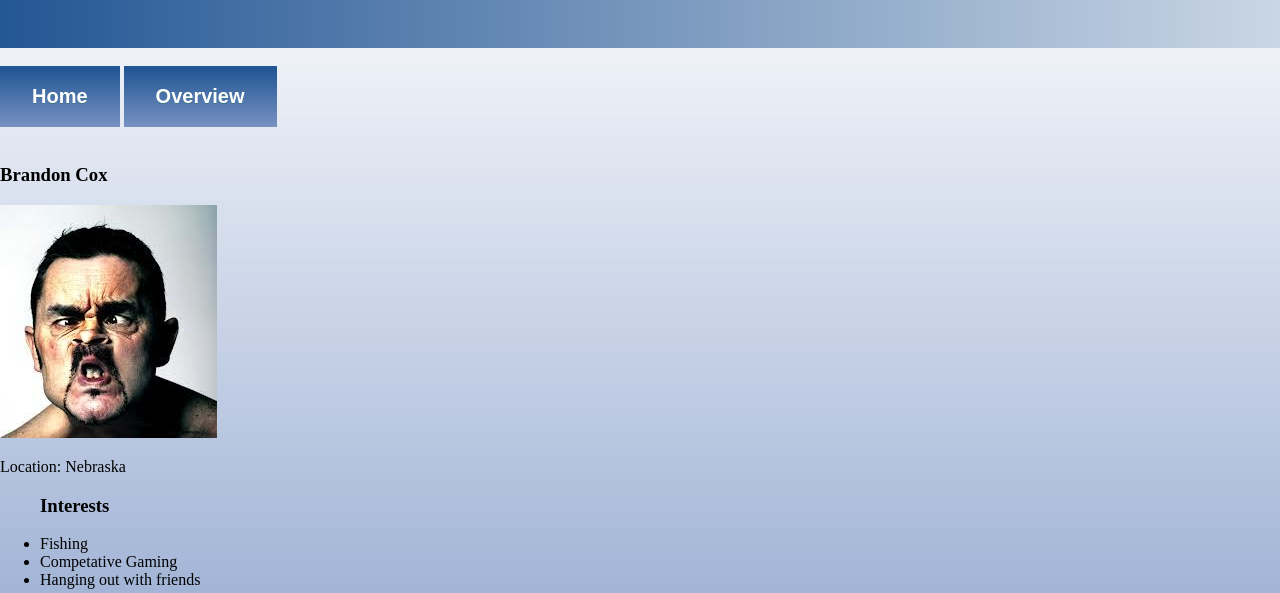
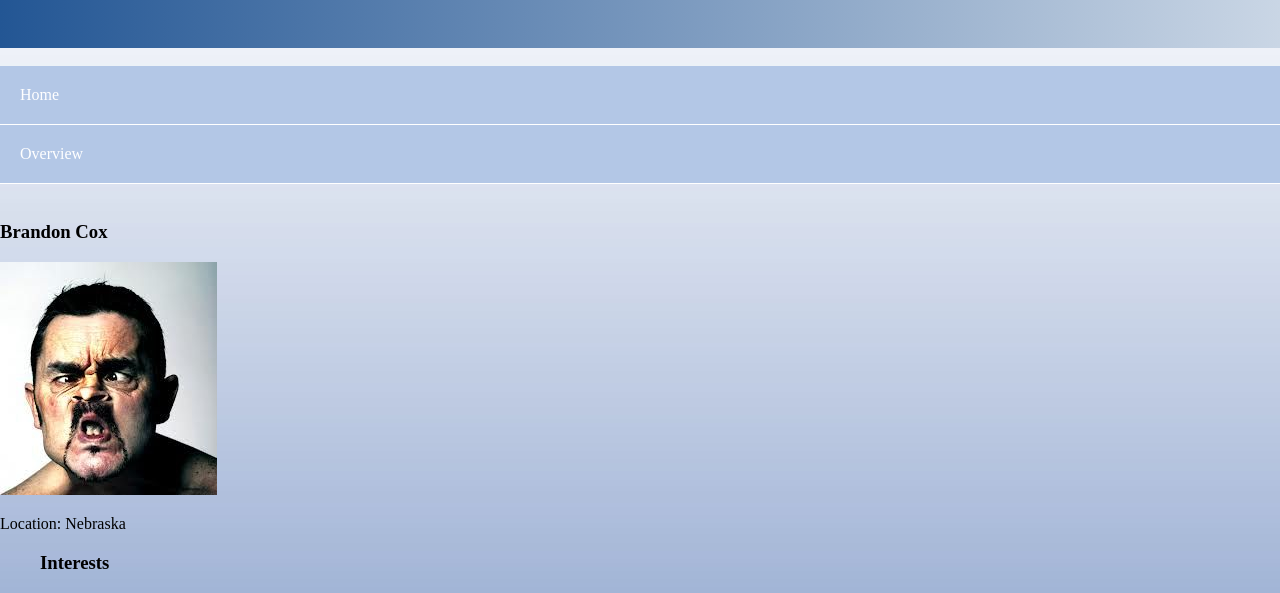
Before and after one commit to redable1997/Landing-Page, a plain HTML site: page profile.html in a window 1280 px wide. Shown: the part 73-666 px from the top of the page. Drawn offline with Linux system fonts and the light colour scheme.

Commit message:
Changed Buttons and Text alignment

```diff
--- a/overviewstyle.css
+++ b/overviewstyle.css
@@ -12,39 +12,14 @@ header {background: linear-gradient(to right, #235694, white);
         font-family: Verndad ;
         color: #FFFFFF }
 footer{text-align: center}
-.myButton {
-	background:-webkit-gradient(linear, left top, left bottom, color-stop(0.05, #235694), color-stop(1, #7892c2));
-	background:-moz-linear-gradient(top, #235694 5%, #7892c2 100%);
-	background:-webkit-linear-gradient(top, #235694 5%, #7892c2 100%);
-	background:-o-linear-gradient(top, #235694 5%, #7892c2 100%);
-	background:-ms-linear-gradient(top, #235694 5%, #7892c2 100%);
-	background:linear-gradient(to bottom, #235694 5%, #7892c2 100%);
-	filter:progid:DXImageTransform.Microsoft.gradient(startColorstr='#235694', endColorstr='#7892c2',GradientType=0);
-	background-color:#235694;
-	-moz-border-radius:8px;
-	-webkit-border-radius:8px;
-	border-radius:0px;
-	display:inline-block;
-	cursor:pointer;
-	color:#ffffff;
-	font-family:arial;
-	font-size:20px;
-	font-weight:bold;
-	padding:19px 32px;
-	text-decoration:none;
-	text-shadow:0px 1px 0px #3d768a;
+nav a { text-decoration: none;
+       padding: 20px;
+       display: block;
+       background-color: #B3C7E6;
+       border-bottom: 1px solid #FFFFFF;
 }
-.myButton:hover {
-	background:-webkit-gradient(linear, left top, left bottom, color-stop(0.05, #93a7c7), color-stop(1, #235694));
-	background:-moz-linear-gradient(top, #93a7c7 5%, #235694 100%);
-	background:-webkit-linear-gradient(top, #93a7c7 5%, #235694 100%);
-	background:-o-linear-gradient(top, #93a7c7 5%, #235694 100%);
-	background:-ms-linear-gradient(top, #93a7c7 5%, #235694 100%);
-	background:linear-gradient(to bottom, #93a7c7 5%, #235694 100%);
-	filter:progid:DXImageTransform.Microsoft.gradient(startColorstr='#93a7c7', endColorstr='#235694',GradientType=0);
-	background-color:#93a7c7;
-}
-.myButton:active {
-	position:relative;
-	top:1px;
-}
+nav a:link       { color: #FFFFFF; }
+nav a:visited { color: #EAEAEA; }
+nav a:hover     { color: #869DC7;
+               background-color: #EAEAEA; }
+footer {text-align: center}
--- a/profile.html
+++ b/profile.html
@@ -6,9 +6,9 @@
     <link rel="shortcut icon" href="crown.png" height="32" width="32">
     </head>
     <header><h1>Profile</h1></header><Br>
-    <nav><a href="index.html" class="myButton">Home</a> <a href="overview.html" class="myButton">Overview</a></nav>
+    <nav><a href="index.html">Home</a> <a href="overview.html">Overview</a></nav>
 <body><br>
-
+    <main>
     <h3>Brandon Cox</h3>
     <img src="selfie.jpg" />
     <p>Location: Nebraska</p>
@@ -17,6 +17,7 @@
         <li>Competative Gaming</li>
         <li>Hanging out with friends</li>
     </ul>
+        </main>
 </body>
     <hr>
     <footer>
--- a/profilestyle.css
+++ b/profilestyle.css
@@ -10,40 +10,15 @@ header {background: linear-gradient(to right, #235694, white);
         float: right
         font-family: Verndad ;
         color: #FFFFFF }
+
+nav a { text-decoration: none;
+       padding: 20px;
+       display: block;
+       background-color: #B3C7E6;
+       border-bottom: 1px solid #FFFFFF;
+}
+nav a:link       { color: #FFFFFF; }
+nav a:visited { color: #EAEAEA; }
+nav a:hover     { color: #869DC7;
+               background-color: #EAEAEA; }
 footer {text-align: center}
-.myButton {
-	background:-webkit-gradient(linear, left top, left bottom, color-stop(0.05, #235694), color-stop(1, #7892c2));
-	background:-moz-linear-gradient(top, #235694 5%, #7892c2 100%);
-	background:-webkit-linear-gradient(top, #235694 5%, #7892c2 100%);
-	background:-o-linear-gradient(top, #235694 5%, #7892c2 100%);
-	background:-ms-linear-gradient(top, #235694 5%, #7892c2 100%);
-	background:linear-gradient(to bottom, #235694 5%, #7892c2 100%);
-	filter:progid:DXImageTransform.Microsoft.gradient(startColorstr='#235694', endColorstr='#7892c2',GradientType=0);
-	background-color:#235694;
-	-moz-border-radius:8px;
-	-webkit-border-radius:8px;
-	border-radius:0px;
-	display:inline-block;
-	cursor:pointer;
-	color:#ffffff;
-	font-family:arial;
-	font-size:20px;
-	font-weight:bold;
-	padding:19px 32px;
-	text-decoration:none;
-	text-shadow:0px 1px 0px #3d768a;
-}
-.myButton:hover {
-	background:-webkit-gradient(linear, left top, left bottom, color-stop(0.05, #93a7c7), color-stop(1, #235694));
-	background:-moz-linear-gradient(top, #93a7c7 5%, #235694 100%);
-	background:-webkit-linear-gradient(top, #93a7c7 5%, #235694 100%);
-	background:-o-linear-gradient(top, #93a7c7 5%, #235694 100%);
-	background:-ms-linear-gradient(top, #93a7c7 5%, #235694 100%);
-	background:linear-gradient(to bottom, #93a7c7 5%, #235694 100%);
-	filter:progid:DXImageTransform.Microsoft.gradient(startColorstr='#93a7c7', endColorstr='#235694',GradientType=0);
-	background-color:#93a7c7;
-}
-.myButton:active {
-	position:relative;
-	top:1px;
-}
```
Also changed, not shown: overview.html (+1 -1 lines).
